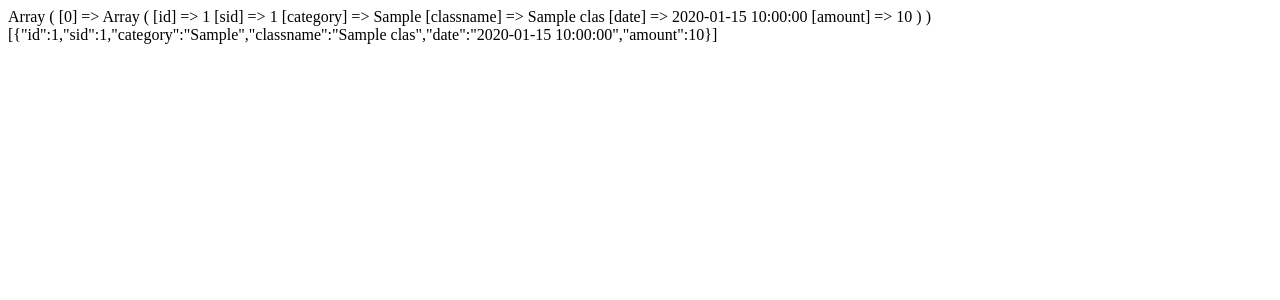
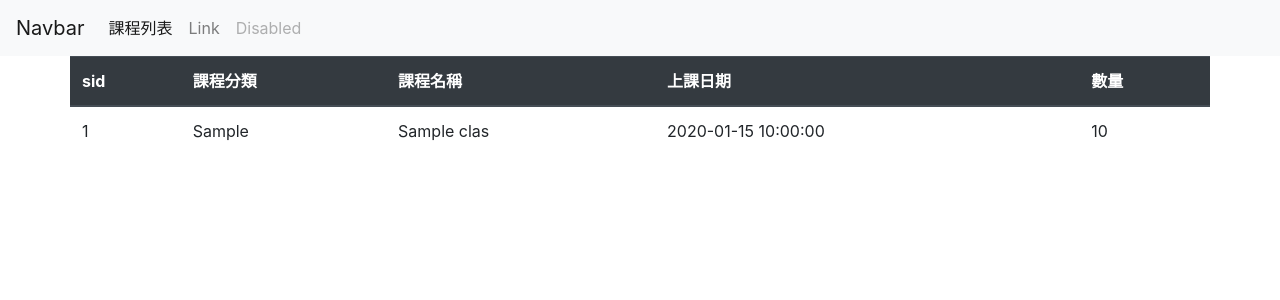
Before and after one commit to snail356/PHPpractice, a PHP site: page /ab_list.php in a window 1280 px wide. Shown: the top 300 px of the page. Run offline with PHP 8.4, Linux system fonts and the light colour scheme; tables that the repository leaves empty or names only in its code hold one stand-in row (values such as "Sample post").

Commit message:
課程列表

```diff
--- a/ab_list.php
+++ b/ab_list.php
@@ -1,10 +1,51 @@
 <?php
 require __DIR__ . '/db_connect.php';
 
-$stmt = $pdo->query("SELECT * FROM snail_class");
+$stmt = $pdo->query("SELECT * FROM snail_class ORDER BY sid DESC");
 
 $row = $stmt->fetchAll();
 
-print_r($row);
+// print_r($row);
+// echo json_encode($row, JSON_UNESCAPED_UNICODE | JSON_UNESCAPED_SLASHES);
+?>
 
-echo json_encode($row, JSON_UNESCAPED_UNICODE | JSON_UNESCAPED_SLASHES);
+
+
+<?php require __DIR__ . '/parts/html-head.php'; ?>
+<?php require __DIR__ . '/parts/navbar.php'; ?>
+
+
+<div class="container">
+    <div class="row">
+        <table class="table">
+            <thead class="thead-dark">
+                <tr>
+                    <th scope="col">sid</th>
+                    <th scope="col">課程分類</th>
+                    <th scope="col">課程名稱</th>
+                    <th scope="col">上課日期</th>
+                    <th scope="col">數量</th>
+                </tr>
+            </thead>
+            <tbody>
+
+                <?php foreach ($row as $r ) : ?>
+                <tr>
+                    <td><?= $r['sid'] ?></td>
+                    <td><?= $r['category'] ?></td>
+                    <td><?= $r['classname'] ?></td>
+                    <td><?= $r['date'] ?></td>
+                    <td><?= $r['amount'] ?></td>
+                </tr>
+
+                <?php endforeach ?>
+
+
+            </tbody>
+        </table>
+    </div>
+</div>
+
+
+<?php require __DIR__ . '/parts/scripts.php'; ?>
+<?php require __DIR__ . '/parts/html-foot.php'; ?>
--- a/parts/navbar.php
+++ b/parts/navbar.php
@@ -7,7 +7,7 @@
         <div class="collapse navbar-collapse" id="navbarTogglerDemo02">
           <ul class="navbar-nav mr-auto mt-2 mt-lg-0">
             <li class="nav-item active">
-              <a class="nav-link" href="#">Home <span class="sr-only">(current)</span></a>
+              <a class="nav-link" href="<?php WEB_ROOT ?>ab_list.php">課程列表 </a>
             </li>
             <li class="nav-item">
               <a class="nav-link" href="#">Link</a>
```
